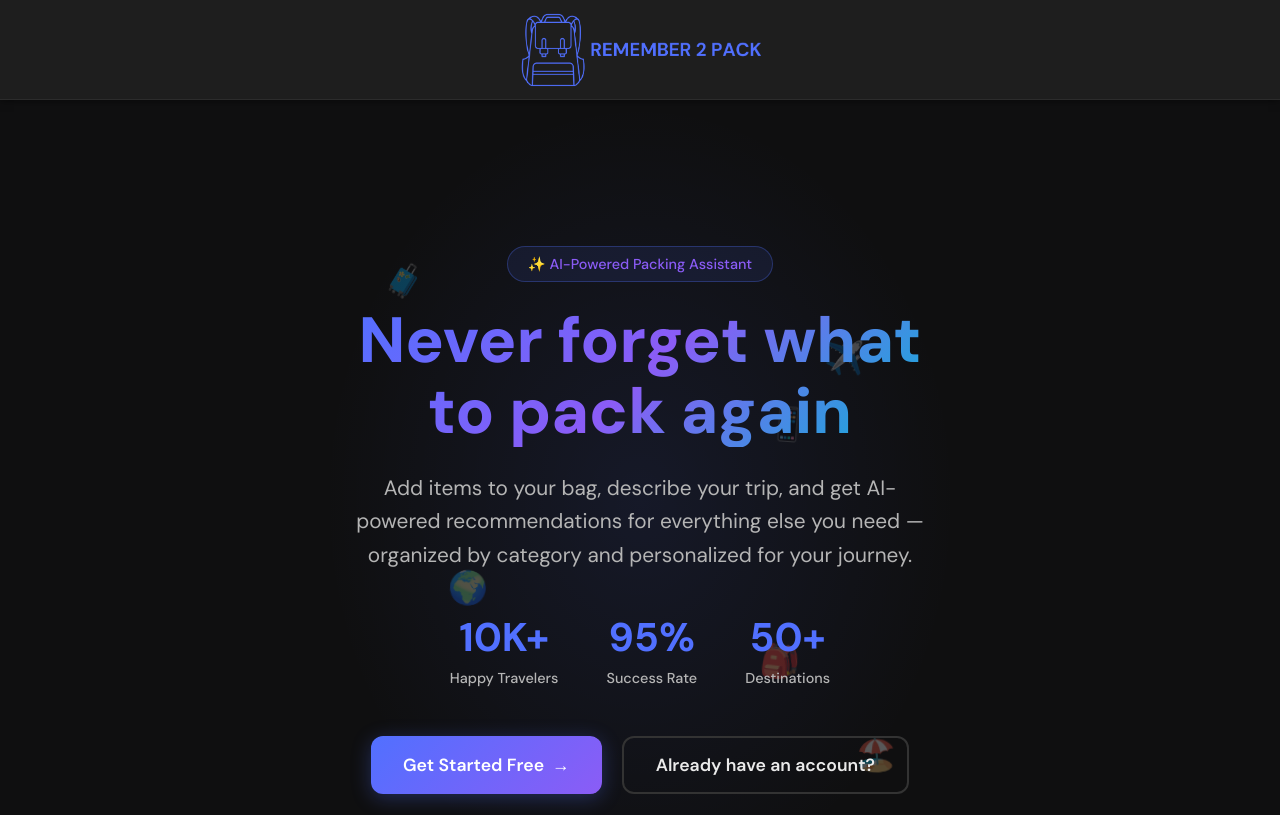
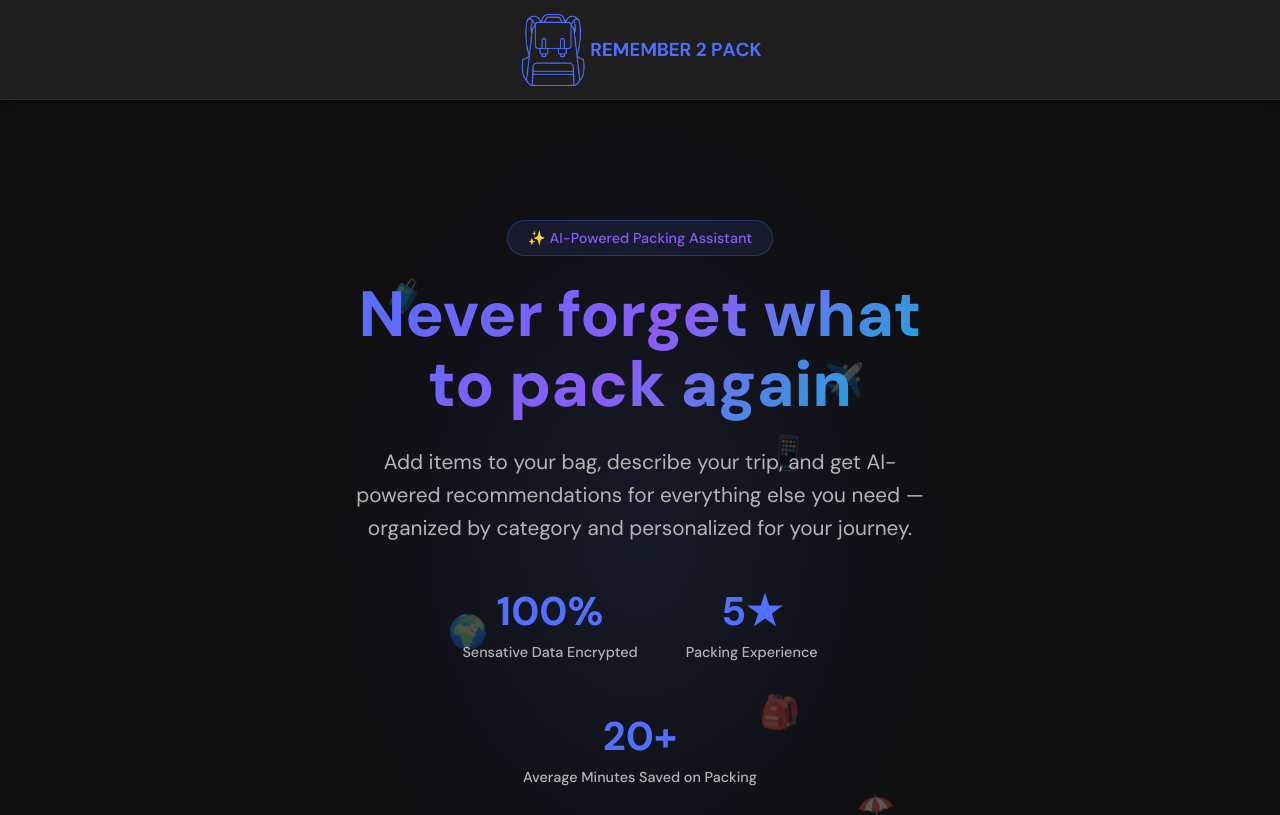
Before and after one commit to kuljitAujla/Remember-2-Pack, a React (Vite) app in the folder frontend/: page / in a window 1280 px wide. Shown: the top 815 px of the page. Built offline with nearby package versions, Linux system fonts and the light colour scheme.

Commit message:
update landing page stats

```diff
--- a/frontend/src/pages/Landing.jsx
+++ b/frontend/src/pages/Landing.jsx
@@ -34,16 +34,16 @@ export default function Landing() {
           </p>
           <div className="hero-stats">
             <div className="stat">
-              <span className="stat-number">10K+</span>
-              <span className="stat-label">Happy Travelers</span>
+              <span className="stat-number">100%</span>
+              <span className="stat-label">Sensative Data Encrypted</span>
             </div>
             <div className="stat">
-              <span className="stat-number">95%</span>
-              <span className="stat-label">Success Rate</span>
+              <span className="stat-number">5★</span>
+              <span className="stat-label">Packing Experience</span>
             </div>
             <div className="stat">
-              <span className="stat-number">50+</span>
-              <span className="stat-label">Destinations</span>
+              <span className="stat-number">20+</span>
+              <span className="stat-label">Average Minutes Saved on Packing</span>
             </div>
           </div>
           <div className="cta-buttons">
```
